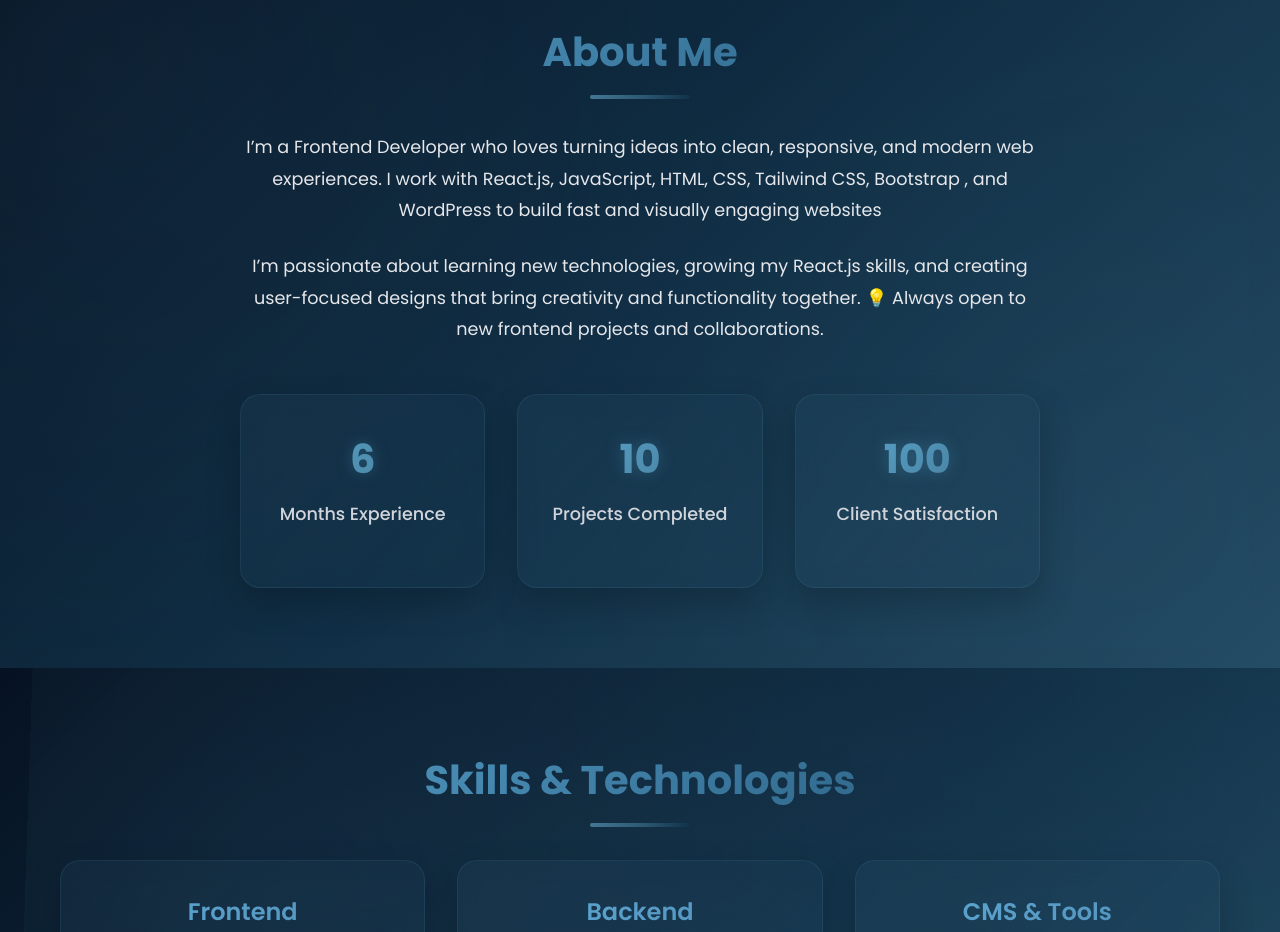
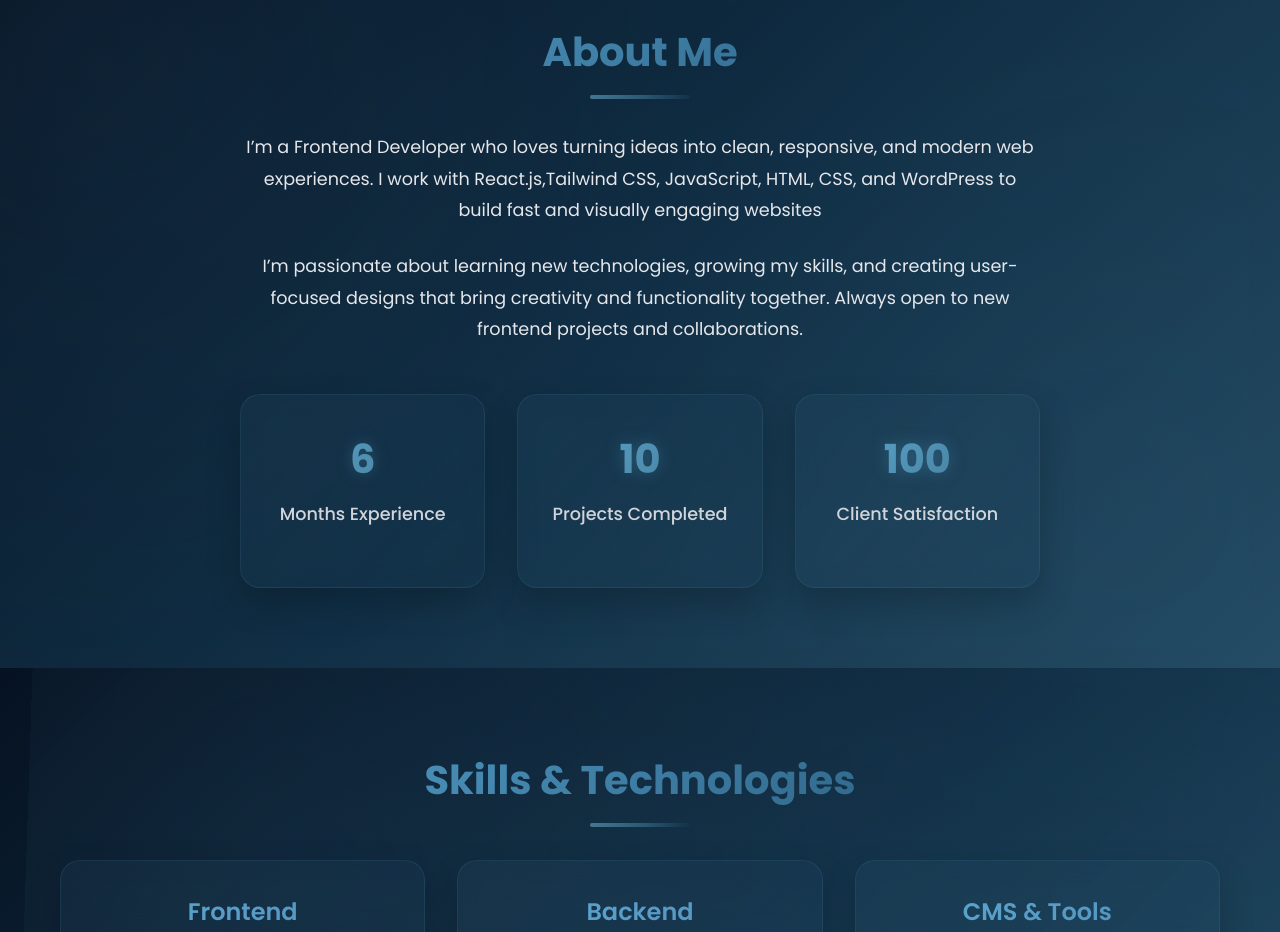
Before and after one commit to Umair-dev55/Portfolio, a plain HTML site: page index.html in a window 1280 px wide. Shown: the part 860-1792 px from the top of the page. Drawn offline with nearby package versions, Linux system fonts and the light colour scheme.

Commit message:
Changes in aboyt me section

```diff
--- a/index.html
+++ b/index.html
@@ -90,14 +90,14 @@
                 <div class="about-text">
                     <p>
                         I’m a Frontend Developer who loves turning ideas into clean, responsive, and modern web
-                        experiences. I work with React.js, JavaScript, HTML, CSS, Tailwind CSS, Bootstrap , and
+                        experiences. I work with React.js,Tailwind CSS, JavaScript, HTML, CSS, and
                         WordPress
                         to build fast
                         and visually engaging websites
                     </p>
                     <p>
-                        I’m passionate about learning new technologies, growing my React.js skills, and creating
-                        user-focused designs that bring creativity and functionality together. 💡 Always open to new
+                        I’m passionate about learning new technologies, growing my skills, and creating
+                        user-focused designs that bring creativity and functionality together. Always open to new
                         frontend projects and collaborations.
                     </p>
                     <div class="about-stats">
```
Also changed, not shown: icons/tailwindcss.svg (added).
